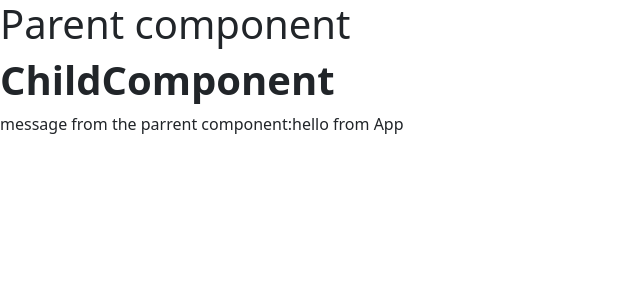
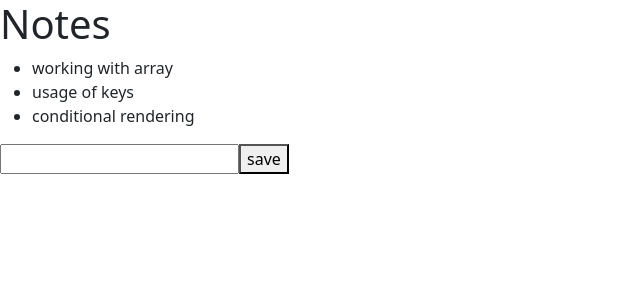
Before and after one commit to Manojkumarfsd/React-Testforbranch, a React (Vite) app: page / in a window 1280 px wide. Shown: the top 300 px of the page, without its empty margins (0-640 px from the left). Built offline with nearby package versions, Linux system fonts and the light colour scheme.

Commit message:
Basic form with useState

```diff
--- a/src/App.jsx
+++ b/src/App.jsx
@@ -1,18 +1,54 @@
-import React, { createContext, useState } from 'react'
-import ChildComponent from './components/ChildComponent';
+import React, { useState } from 'react'
+import Note from './components/Note'
 
-const MessageContext= createContext();
-function App() {
-  const [message,setmessage] = useState('hello from App');
+
+
+function App(props) {
+  const [notes,setNotes]=useState(props.notes)
+  const [newNote, setNewnote]= useState(" ")
+
+  const addNote=(event)=>{
+    event.preventDefault();
+
+    const noteobject ={
+      id:notes.length+1,
+      content: newNote,
+      important:  Math.random()< 0.5 }
+
+      setNotes(notes.concat(noteobject));
+      setNewnote(" ");
+
+  }
+
+  const handleNoteChange =(event)=>{
+    setNewnote(event.target.value)
+
+
+  }
+
   return (
     <div>
-      <h1>Parent component</h1>
-      <MessageContext.Provider value={message}>
-      <ChildComponent/>
-      </MessageContext.Provider>
+      <h1>Notes</h1>
+      <ul>
+        {
+          notes.map(note=>
+          <Note key={note.id}note={note}/>
+
+          )}
+
+      </ul>
+      <form onSubmit={addNote}>
+        <input
+        value={newNote}
+        placeholder='a new note'
+        onChange={handleNoteChange}
+        />
+        <button type='submit'>save</button>
+      </form>
+
 
     </div>
   )
 }
 
-export {App as default, MessageContext} ;
+export default App;
--- a/src/components/ChildComponent.jsx
+++ /dev/null
@@ -1,21 +0,0 @@
-import React,{useContext} from 'react'
-import {MessageContext} from '../App';
-
-function ChildComponent() {
-    const message = useContext(MessageContext)
-
-  return (
-    <div>
-        <h1><b>ChildComponent </b></h1>
-        <p>message from the parrent component:{message}</p>
-
-        <h2><b></b></h2>
-
-
-
-    </div>
-
-  )
-}
-
-export default ChildComponent;
--- /dev/null
+++ b/src/components/Note.jsx
@@ -0,0 +1,12 @@
+import React from 'react'
+
+function Note({note}) {
+  return (
+    <div>
+        <li>{note.content}</li>
+    </div>
+
+  )
+}
+
+export default Note
```
Also changed, not shown: src/components/GrandChildComponent.jsx (added).
